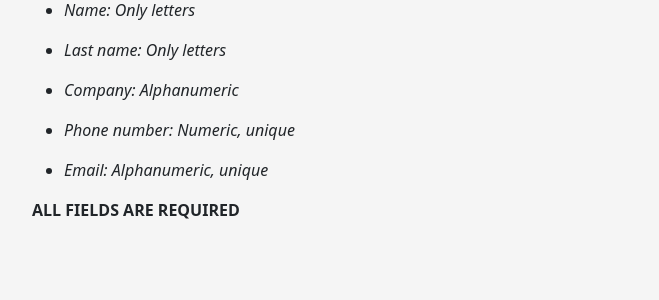
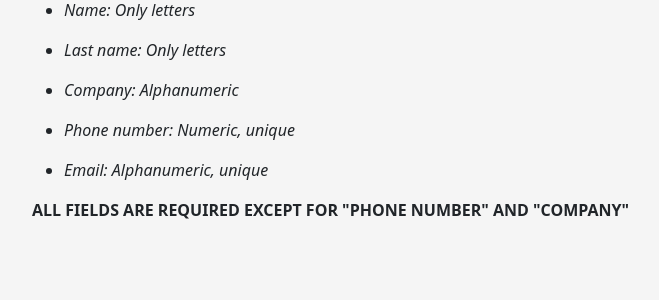
Before and after one commit to Edald123/Contacts-app, a Flask app: page / in a window 1280 px wide. Shown: the part 273-573 px from the top of the page, without its empty margins (50-709 px from the left). Run offline with Flask 2, Linux system fonts and the light colour scheme.

Commit message:
Change required inputs

```diff
--- a/templates/index.html
+++ b/templates/index.html
@@ -14,7 +14,7 @@
         <li><p><i>Phone number: Numeric, unique</i></p></li>
         <li><p><i>Email: Alphanumeric, unique</i></p></li>
       </ul>
-        <p><b>ALL FIELDS ARE REQUIRED</b></p>
+        <p><b>ALL FIELDS ARE REQUIRED EXCEPT FOR "PHONE NUMBER" AND "COMPANY"</b></p>
 
 
     </div>
```
